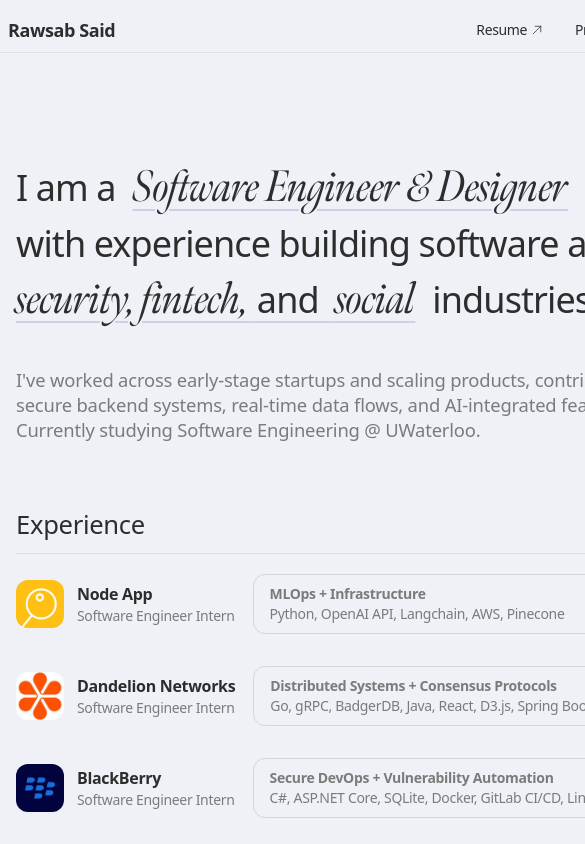
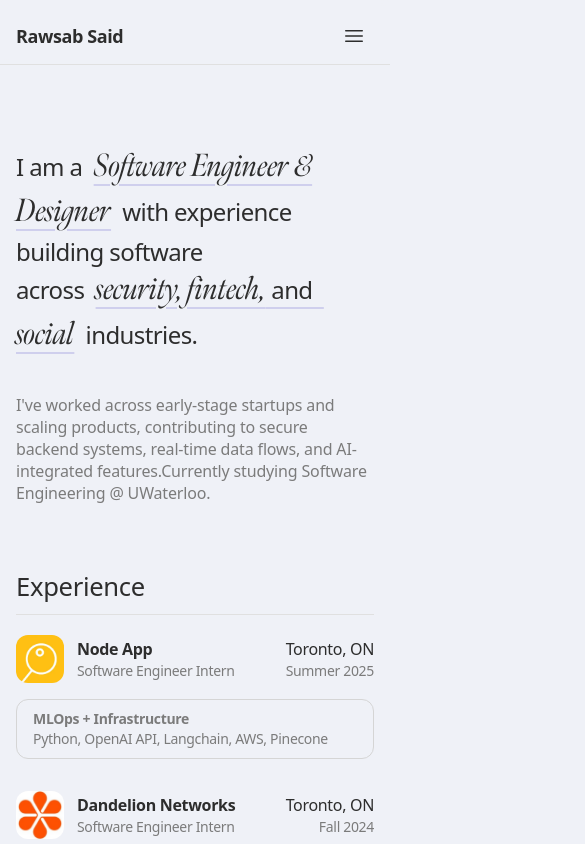
Before and after one commit to rawsab/portfolio-archive, a Next.js app: page / in a window 390 px wide. Shown: the top 844 px of the page, 585 px wide, since content can reach past the window. Built offline with nearby package versions, Linux system fonts and the light colour scheme.

Commit message:
add adaptive styling

```diff
--- a/src/components/EducationItem.tsx
+++ b/src/components/EducationItem.tsx
@@ -20,7 +20,8 @@ export default function EducationItem({
   link,
 }: ExperienceItemProps) {
   return (
-    <div className="flex items-center w-full gap-x-2 mb-5">
+    <div className="flex flex-col md:flex-row items-start md:items-center w-full gap-4 md:gap-x-2 mb-5">
+      <div className="flex items-center gap-x-2 w-full md:w-auto">
         {/* Logo */}
         <div className="flex-shrink-0">
           <a
@@ -36,21 +37,31 @@ export default function EducationItem({
             />
           </a>
         </div>
+
         {/* Company / Position */}
         <div className="flex flex-col justify-center flex-shrink-0 mr-[10px]">
           <span className="text-[#2D2D2D] font-bold">{company}</span>
           <span className="text-sm text-[#7B7B7B] mt-[0px]">{position}</span>
         </div>
+
+        {/* Location / Date - Moved up on mobile */}
+        <div className="flex flex-col justify-center flex-shrink-0 text-right ml-auto md:hidden">
+          <span className="text-[#2D2D2D] font-regular">{location}</span>
+          <span className="text-sm text-[#7B7B7B] mt-[0px]">{date}</span>
+        </div>
+      </div>
+
       {/* Highlight */}
-      <div className="flex-1">
+      <div className="flex-1 w-full md:w-auto">
         <div className="min-h-[60px] px-4 py-2 flex items-center rounded-[12px] border border-[#d5d5d5] text-sm text-[#2D2D2D] max-w-[480px]">
           <div>
             <p className="text-[#7B7B7B] whitespace-pre-wrap">{focus}</p>
           </div>
         </div>
       </div>
-      {/* Location / Date */}
-      <div className="flex flex-col justify-center flex-shrink-0 text-right ml-[10px]">
+
+      {/* Location / Date - Desktop */}
+      <div className="hidden md:flex flex-col justify-center flex-shrink-0 text-right ml-[10px] min-w-[100px]">
         <span className="text-[#2D2D2D] font-regular">{location}</span>
         <span className="text-sm text-[#7B7B7B] mt-[0px]">{date}</span>
       </div>
--- a/src/components/ExperienceItem.tsx
+++ b/src/components/ExperienceItem.tsx
@@ -22,7 +22,8 @@ export default function ExperienceItem({
   link,
 }: ExperienceItemProps) {
   return (
-    <div className="flex items-center w-full gap-x-2 mb-5">
+    <div className="flex flex-col md:flex-row items-start md:items-center w-full gap-4 md:gap-x-2 mb-5">
+      <div className="flex items-center gap-x-2 w-full md:w-auto">
         {/* Logo */}
         <div className="flex-shrink-0">
           <a
@@ -45,8 +46,15 @@ export default function ExperienceItem({
           <span className="text-sm text-[#7B7B7B] mt-[0px]">{position}</span>
         </div>
 
+        {/* Location / Date - Moved up on mobile */}
+        <div className="flex flex-col justify-center flex-shrink-0 text-right ml-auto md:hidden">
+          <span className="text-[#2D2D2D] font-regular">{location}</span>
+          <span className="text-sm text-[#7B7B7B] mt-[0px]">{date}</span>
+        </div>
+      </div>
+
       {/* Highlight */}
-      <div className="flex-1">
+      <div className="flex-1 w-full md:w-auto">
         <div className="min-h-[60px] px-4 py-2 flex items-center rounded-[12px] border border-[#d5d5d5] text-sm text-[#2D2D2D] max-w-[680px]">
           <div>
             <p className="font-bold text-[#7B7B7B]">{focus}</p>
@@ -55,8 +63,8 @@ export default function ExperienceItem({
         </div>
       </div>
 
-      {/* Location / Date */}
-      <div className="flex flex-col justify-center flex-shrink-0 text-right ml-[5px] min-w-[100px]">
+      {/* Location / Date - Desktop */}
+      <div className="hidden md:flex flex-col justify-center flex-shrink-0 text-right ml-[5px] min-w-[100px]">
         <span className="text-[#2D2D2D] font-regular">{location}</span>
         <span className="text-sm text-[#7B7B7B] mt-[0px]">{date}</span>
       </div>
--- a/src/components/Footer.tsx
+++ b/src/components/Footer.tsx
@@ -1,7 +1,7 @@
 export default function Footer() {
   return (
     <footer className="mt-4 py-6 text-sm text-[#7B7B7B] border-t border-[#e0e0e0]">
-      <div className="font-acuminpro tracking-[-0.025em] max-w-[947px] w-[60vw] mx-auto px-4 flex flex-col sm:flex-row justify-between items-center gap-2">
+      <div className="font-acuminpro tracking-[-0.025em] w-full px-4 md:px-8 mx-auto flex flex-col sm:flex-row justify-between items-center gap-2 lg:w-[60vw] lg:max-w-[947px] lg:min-w-[852px] lg:px-0">
         <p>
           &copy; {new Date().getFullYear()} Rawsab Said. All rights reserved.
         </p>
--- a/src/components/HeroSection.tsx
+++ b/src/components/HeroSection.tsx
@@ -4,39 +4,44 @@ import FadeInOnView, { fadeUpVariants } from './FadeInOnView';
 export default function HeroSection() {
   return (
     <FadeInOnView>
-      <section id="hero" className="pt-26 pb-6 text-left flex flex-col gap-6">
+      <section
+        id="hero"
+        className="pt-20 md:pt-26 pb-6 text-left flex flex-col gap-6"
+      >
         <motion.h1
           variants={fadeUpVariants}
-          className="font-acuminpro text-4xl sm:text-4xl text-[#2D2D2D] leading-[1.4] tracking-[-0.025em] mb-3"
+          className="font-acuminpro text-2xl sm:text-4xl text-[#2D2D2D] leading-[1.4] tracking-[-0.025em] mb-3"
         >
-          I am a{'  '}
-          <span className="font-menocondensed-important italic text-[2.75rem] underline decoration-[#CFCFED] decoration-2 underline-offset-8">
+          I am a{'\u00A0\u00A0'}
+          <span className="font-menocondensed-important italic text-[2rem] sm:text-[2.75rem] underline decoration-[#CFCFED] decoration-2 underline-offset-8">
             Software Engineer & Designer
           </span>
-          <br />
+          {'\u00A0\u00A0'}
+          <br className="hidden sm:block" />
           with experience building software across
-          <br />
-          <span className="font-menocondensed-important italic text-[2.75rem] underline decoration-[#CFCFED] decoration-2 underline-offset-8">
+          {'\u00A0\u00A0'}
+          <br className="hidden sm:block" />
+          <span className="font-menocondensed-important italic text-[2rem] sm:text-[2.75rem] underline decoration-[#CFCFED] decoration-2 underline-offset-8">
             security, fintech,
           </span>
           <span className="inline-block underline decoration-[#CFCFED] decoration-2 underline-offset-8">
             &nbsp;and&nbsp;&nbsp;
           </span>
-          <span className="font-menocondensed-important italic text-[2.75rem] underline decoration-[#CFCFED] decoration-2 underline-offset-8">
+          <span className="font-menocondensed-important italic text-[2rem] sm:text-[2.75rem] underline decoration-[#CFCFED] decoration-2 underline-offset-8">
             social
           </span>
-          {'  '}
+          {'\u00A0\u00A0'}
           industries.
         </motion.h1>
 
         <motion.p
           variants={fadeUpVariants}
-          className="text-[1.15rem] text-[#7B7B7B] max-w-[650px] tracking-[-0.010em] leading-snug"
+          className="text-base sm:text-[1.15rem] text-[#7B7B7B] max-w-[650px] tracking-[-0.010em] leading-snug"
         >
           I've worked across early-stage startups and scaling products,
           contributing to secure backend systems, real-time data flows, and
           AI-integrated features.
-          <br />
+          <br className="hidden sm:block" />
           Currently studying Software Engineering @ UWaterloo.
         </motion.p>
       </section>
--- a/src/components/NavigationBar.tsx
+++ b/src/components/NavigationBar.tsx
@@ -1,12 +1,44 @@
+'use client';
+
+import { useState } from 'react';
 import ArrowUpRight from '../../public/icons/ArrowUpRight';
 
 export default function NavigationBar() {
+  const [isMenuOpen, setIsMenuOpen] = useState(false);
+
   return (
     <nav className="sticky top-0 z-50 bg-[#EFF1F7]/90 backdrop-blur-[4px] pt-2">
-      <div className="font-acuminpro tracking-[-0.025em] w-[60vw] max-w-[947px] min-w-[852px] mx-auto px-2 pb-2 pt-2 flex justify-between items-center border-b border-[#e0e0e0]">
+      <div className="font-acuminpro tracking-[-0.025em] w-full px-4 md:px-8 mx-auto pb-2 pt-2 flex justify-between items-center border-b border-[#e0e0e0] lg:w-[60vw] lg:max-w-[947px] lg:min-w-[852px] lg:px-0">
         <div className="text-lg font-bold text-[#2D2D2D]">Rawsab Said</div>
 
-        <div className="flex items-center space-x-8 text-sm text-[#2D2D2D]">
+        {/* Mobile menu button */}
+        <button
+          className="lg:hidden text-[#2D2D2D] p-2"
+          onClick={() => setIsMenuOpen(!isMenuOpen)}
+          aria-label="Toggle menu"
+        >
+          <svg
+            xmlns="http://www.w3.org/2000/svg"
+            fill="none"
+            viewBox="0 0 24 24"
+            strokeWidth={1.5}
+            stroke="currentColor"
+            className="w-6 h-6"
+          >
+            <path
+              strokeLinecap="round"
+              strokeLinejoin="round"
+              d={
+                isMenuOpen
+                  ? 'M6 18L18 6M6 6l12 12'
+                  : 'M3.75 6.75h16.5M3.75 12h16.5M3.75 17.25h16.5'
+              }
+            />
+          </svg>
+        </button>
+
+        {/* Desktop menu */}
+        <div className="hidden lg:flex items-center space-x-8 text-sm text-[#2D2D2D]">
           <a
             href="#experience"
             className="hover:underline inline-flex items-center gap-1"
@@ -51,6 +83,64 @@ export default function NavigationBar() {
             />
           </a>
         </div>
+
+        {/* Mobile menu */}
+        {isMenuOpen && (
+          <div className="absolute top-full left-0 right-0 bg-[#EFF1F7] border-b border-[#e0e0e0] lg:hidden">
+            <div className="flex flex-col space-y-4 p-4 w-full">
+              <a
+                href="#experience"
+                className="hover:underline inline-flex items-center gap-1"
+                onClick={() => setIsMenuOpen(false)}
+              >
+                Resume
+                <ArrowUpRight className="w-3 h-3 text-[#2D2D2D]" />
+              </a>
+              <a
+                href="#projects"
+                className="hover:underline inline-flex items-center gap-1"
+                onClick={() => setIsMenuOpen(false)}
+              >
+                Projects
+                <ArrowUpRight className="w-3 h-3 text-[#2D2D2D]" />
+              </a>
+              <a
+                href="mailto:rsaid@uwaterloo.ca"
+                className="hover:underline inline-flex items-center gap-1"
+                onClick={() => setIsMenuOpen(false)}
+              >
+                Contact
+                <ArrowUpRight className="w-3 h-3 text-[#2D2D2D]" />
+              </a>
+              <div className="flex space-x-4">
+                <a
+                  href="https://github.com/rawsab"
+                  target="_blank"
+                  rel="noopener noreferrer"
+                  onClick={() => setIsMenuOpen(false)}
+                >
+                  <img
+                    src="/icons/github-icon.svg"
+                    alt="GitHub"
+                    className="w-5 h-5 opacity-90 hover:opacity-100"
+                  />
+                </a>
+                <a
+                  href="https://linkedin.com/in/rawsabsaid"
+                  target="_blank"
+                  rel="noopener noreferrer"
+                  onClick={() => setIsMenuOpen(false)}
+                >
+                  <img
+                    src="/icons/linkedin-icon.svg"
+                    alt="LinkedIn"
+                    className="w-6 h-6 opacity-90 hover:opacity-100"
+                  />
+                </a>
+              </div>
+            </div>
+          </div>
+        )}
       </div>
     </nav>
   );
--- a/src/pages/index.tsx
+++ b/src/pages/index.tsx
@@ -10,7 +10,7 @@ export default function Home() {
   return (
     <>
       <NavigationBar />
-      <main className="w-[60vw] max-w-[947px] min-w-[852px] mx-auto min-h-screen pb-20 px-4">
+      <main className="w-full px-4 md:px-8 mx-auto min-h-screen pb-20 lg:w-[60vw] lg:max-w-[947px] lg:min-w-[852px] lg:px-0">
         <HeroSection />
         <ExperienceSection />
         <EducationSection />
--- a/src/styles/globals.css
+++ b/src/styles/globals.css
@@ -66,8 +66,8 @@
 @import 'tailwindcss';
 
 :root {
-  --background: #ffffff;
-  --foreground: #171717;
+  --background: #eff1f7;
+  --foreground: #2d2d2d;
 }
 
 @theme inline {
```
Lines whose indentation alone changed are shown as unchanged.
